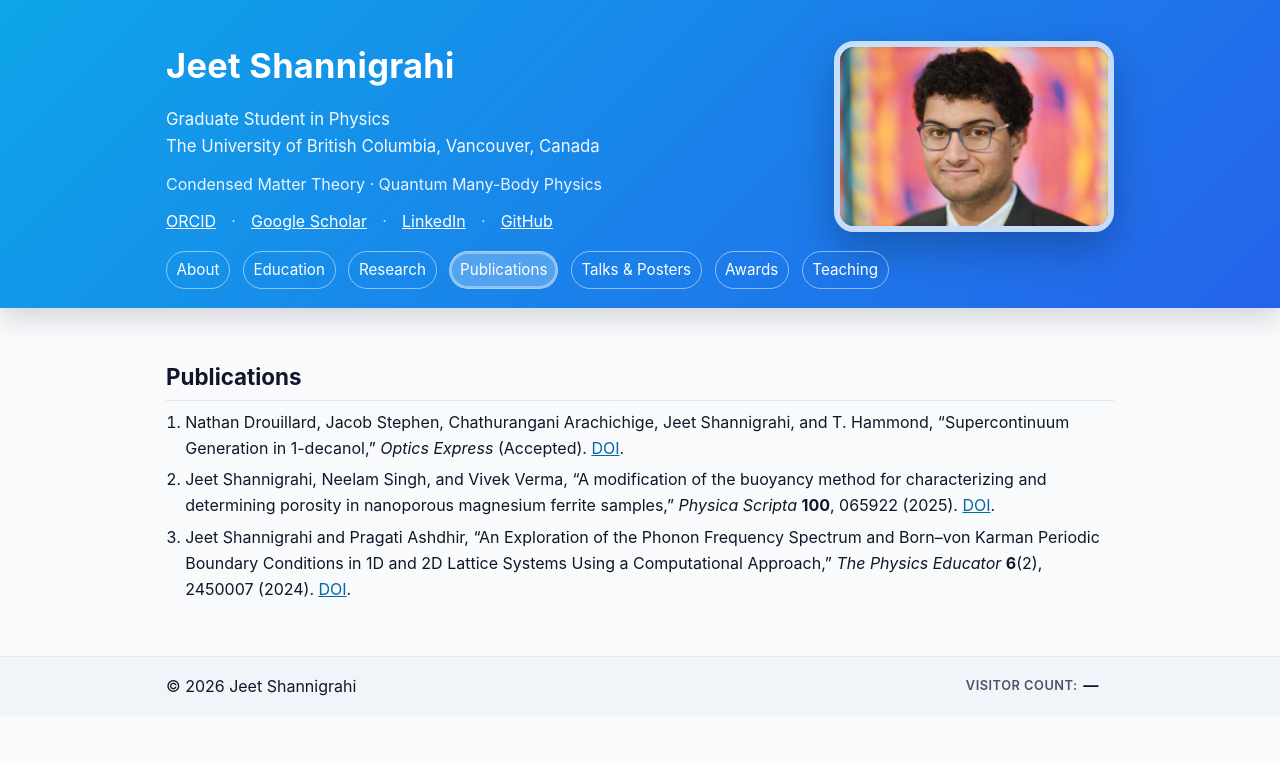
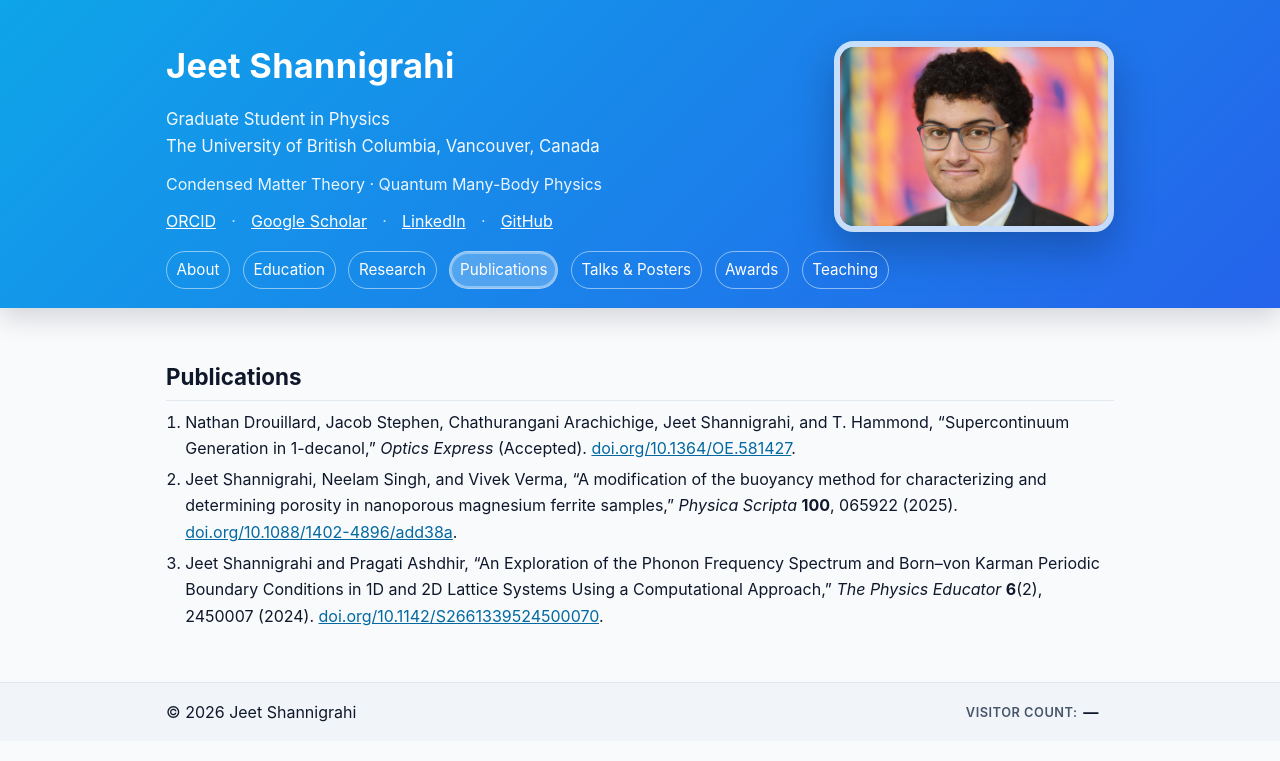
Before and after one commit to JeetShannigrahi21/JeetShannigrahi21.github.io, a Jekyll site: the page built from publications/index.md, in a window 1280 px wide. Shown: the top 761 px of the page. Built offline with Jekyll 4.4.1, drawn with Linux system fonts in a browser that asks for light colours.

Commit message:
Update index.md

```diff
--- a/publications/index.md
+++ b/publications/index.md
@@ -9,21 +9,21 @@ title: Publications
 <li>
   Nathan Drouillard, Jacob Stephen, Chathurangani Arachichige, Jeet Shannigrahi, and T. Hammond,
   “Supercontinuum Generation in 1-decanol,” <em>Optics Express</em> (Accepted).
-  <a href="https://doi.org/10.1364/OE.581427" target="_blank" rel="noopener">DOI</a>.
+  <a href="https://doi.org/10.1364/OE.581427" target="_blank" rel="noopener">doi.org/10.1364/OE.581427</a>.
 </li>
 
 <li>
   Jeet Shannigrahi, Neelam Singh, and Vivek Verma,
   “A modification of the buoyancy method for characterizing and determining porosity in nanoporous magnesium ferrite samples,”
   <em>Physica Scripta</em> <strong>100</strong>, 065922 (2025).
-  <a href="https://doi.org/10.1088/1402-4896/add38a" target="_blank" rel="noopener">DOI</a>.
+  <a href="https://doi.org/10.1088/1402-4896/add38a" target="_blank" rel="noopener">doi.org/10.1088/1402-4896/add38a</a>.
 </li>
 
 <li>
   Jeet Shannigrahi and Pragati Ashdhir,
   “An Exploration of the Phonon Frequency Spectrum and Born&ndash;von Karman Periodic Boundary Conditions in 1D and 2D Lattice Systems Using a Computational Approach,”
   <em>The Physics Educator</em> <strong>6</strong>(2), 2450007 (2024).
-  <a href="https://doi.org/10.1142/S2661339524500070" target="_blank" rel="noopener">DOI</a>.
+  <a href="https://doi.org/10.1142/S2661339524500070" target="_blank" rel="noopener">doi.org/10.1142/S2661339524500070</a>.
 </li>
   </ol>
 </section>
```
